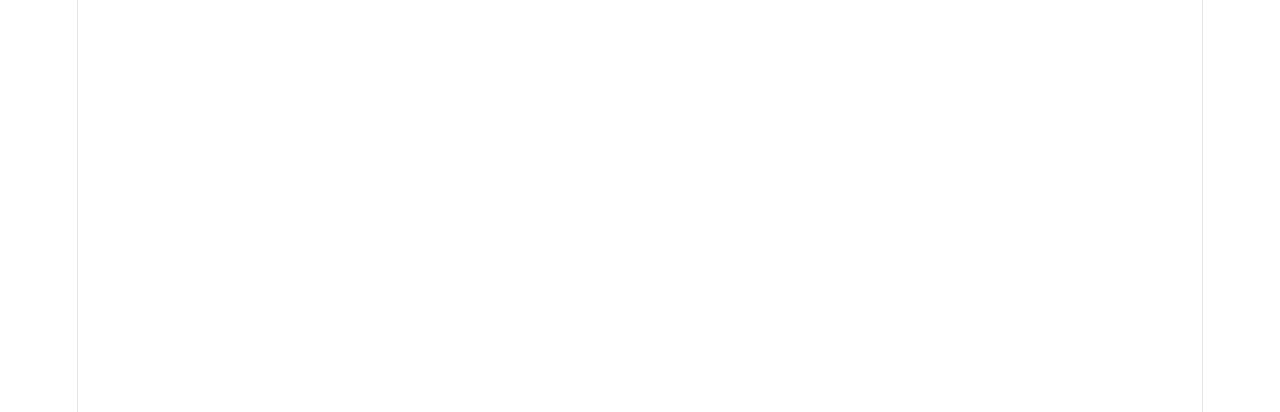
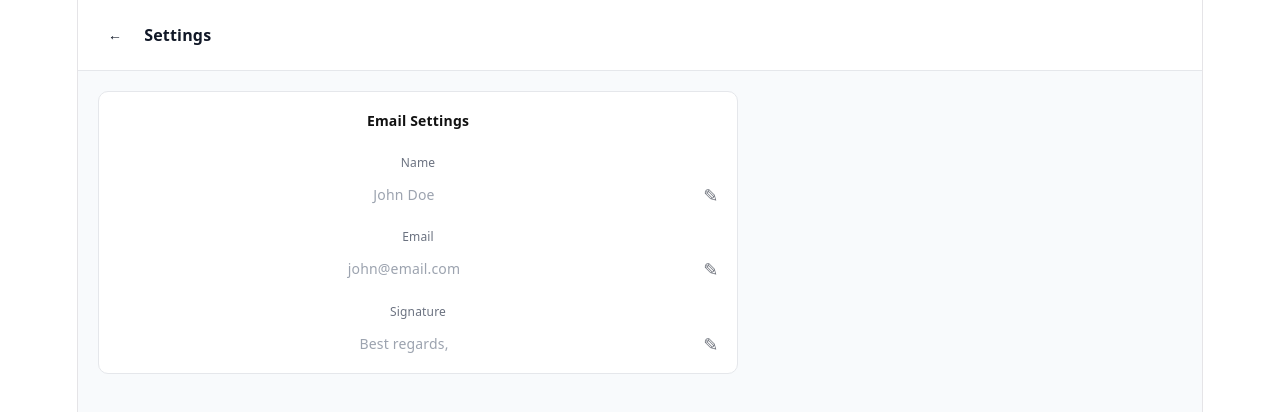
Before and after one commit to davidfitz314/ai-ops-suite-POC, a React (Vite) app: page /settings in a window 1280 px wide. Before the commit this address had no page. Shown: the top 412 px of the page. Built offline with nearby package versions, Linux system fonts and the light colour scheme.

Commit message:
task updates, settings module

```diff
--- a/src/App.tsx
+++ b/src/App.tsx
@@ -3,6 +3,7 @@ import EmailApp from "./modules/email";
 import { Landing } from "./modules/platform";
 import TasksApp from "./modules/tasks";
 import { TaskProvider } from "./shared/context/TaskContext";
+import SettingsApp from "./modules/settings";
 
 export default function App() {
   return (
@@ -12,6 +13,7 @@ export default function App() {
           <Route path="/" element={<Landing />} />
           <Route path="/email" element={<EmailApp />} />
           <Route path="/tasks" element={<TasksApp />} />
+          <Route path="/settings" element={<SettingsApp />} />
         </Routes>
       </BrowserRouter>
     </TaskProvider>
--- a/src/modules/email/EmailApp.tsx
+++ b/src/modules/email/EmailApp.tsx
@@ -8,6 +8,7 @@ import { theme } from "../../shared/theme";
 import TopBar from "../../shared/components/TopBar";
 import TaskPanel from "./components/TaskPanel";
 import { useTasks } from "../../shared/context/TaskContext";
+import { useNavigate } from "react-router-dom";
 
 const styles = {
   container: css({
@@ -46,6 +47,7 @@ const styles = {
 };
 
 export default function EmailApp() {
+  const navigate = useNavigate();
   const { tasks, addTask } = useTasks();
   const [showTasks, setShowTasks] = useState(false);
 
@@ -82,13 +84,14 @@ export default function EmailApp() {
   };
 
   const handleCreateTask = () => {
-    if (!selected?.extractedTask) return;
+    const fallback = selected?.subject || "Follow-up task";
 
-    addTask({
-      id: Date.now(),
-      title: selected.extractedTask,
-      status: "open",
-      createdAt: Date.now(),
+    const taskText = selected?.extractedTask || fallback;
+
+    navigate("/tasks", {
+      state: {
+        prefill: taskText,
+      },
     });
   };
 
--- a/src/modules/platform/components/Landing.tsx
+++ b/src/modules/platform/components/Landing.tsx
@@ -2,6 +2,8 @@ import { css } from "@emotion/css";
 import { useNavigate } from "react-router-dom";
 import { theme } from "../../../shared/theme";
 import TopBar from "../../../shared/components/TopBar";
+import { useTasks } from "../../../shared/context/TaskContext";
+import StatusDot from "../../../shared/components/StatusDot";
 
 const styles = {
   container: css({
@@ -81,10 +83,32 @@ const styles = {
     color: theme.colors.textSecondary,
     textAlign: "center",
   }),
+
+  taskStats: css({
+    marginTop: 10,
+    display: "flex",
+    flexDirection: "column",
+    gap: 4,
+  }),
+
+  statRow: css({
+    display: "flex",
+    alignItems: "center",
+    gap: 6,
+    fontSize: 12,
+    color: theme.colors.textSecondary,
+  }),
 };
 
 export default function Landing() {
   const navigate = useNavigate();
+  const { tasks } = useTasks();
+
+  const counts = {
+    open: tasks.filter((t) => t.status === "open").length,
+    inProgress: tasks.filter((t) => t.status === "inProgress").length,
+    done: tasks.filter((t) => t.status === "done").length,
+  };
 
   return (
     <div className={styles.container}>
@@ -108,7 +132,32 @@ export default function Landing() {
           </div>
 
           <div className={styles.card} onClick={() => navigate("/tasks")}>
-            📋 Task Manager
+            <div>🧾 Task Manager</div>
+
+            <div className={styles.taskStats}>
+              {counts.open > 0 && (
+                <div className={styles.statRow}>
+                  <StatusDot status="open" />
+                  Open ({counts.open})
+                </div>
+              )}
+              {counts.inProgress > 0 && (
+                <div className={styles.statRow}>
+                  <StatusDot status="inProgress" />
+                  In Progress ({counts.inProgress})
+                </div>
+              )}
+              {counts.done > 0 && (
+                <div className={styles.statRow}>
+                  <StatusDot status="done" />
+                  Done ({counts.done})
+                </div>
+              )}
+            </div>
+          </div>
+
+          <div className={styles.card} onClick={() => navigate("/settings")}>
+            ⚙️ Settings
           </div>
         </div>
       </div>
--- /dev/null
+++ b/src/modules/settings/SettingsApp.tsx
@@ -0,0 +1,28 @@
+import { css } from "@emotion/css";
+import TopBar from "../../shared/components/TopBar";
+import { theme } from "../../shared/theme";
+import EmailSettings from "./components/EmailSettings";
+
+const styles = {
+  container: css({
+    display: "flex",
+    flexDirection: "column",
+    height: "100vh",
+    background: theme.colors.background,
+  }),
+
+  content: css({
+    padding: 20,
+  }),
+};
+
+export default function SettingsApp() {
+  return (
+    <div className={styles.container}>
+      <TopBar title="Settings" showBack />
+      <div className={styles.content}>
+        <EmailSettings />
+      </div>
+    </div>
+  );
+}
--- /dev/null
+++ b/src/modules/settings/components/EmailSettings.tsx
@@ -0,0 +1,213 @@
+import { useState } from "react";
+import { css } from "@emotion/css";
+import { theme } from "../../../shared/theme";
+import Input from "../../../shared/components/Input";
+import TextArea from "../../../shared/components/TextArea";
+import Button from "../../../shared/components/Button";
+
+const styles = {
+  container: css({
+    display: "flex",
+    flexDirection: "column",
+    gap: 20,
+    maxWidth: 640,
+  }),
+
+  card: css({
+    background: "#ffffff", // 👈 force light surface
+    color: "#111111", // 👈 force correct text color
+    border: `1px solid ${theme.colors.border}`,
+    borderRadius: 10,
+    padding: 16,
+    display: "flex",
+    flexDirection: "column",
+    gap: 16,
+  }),
+
+  sectionTitle: css({
+    fontSize: 14,
+    fontWeight: 600,
+  }),
+
+  field: css({
+    display: "flex",
+    flexDirection: "column",
+    gap: 6,
+  }),
+
+  label: css({
+    fontSize: 12,
+    color: theme.colors.textSecondary,
+  }),
+
+  row: css({
+    display: "flex",
+    alignItems: "center",
+    gap: 8,
+  }),
+
+  value: css({
+    flex: 1,
+    fontSize: 14,
+    color: theme.colors.textMuted,
+  }),
+
+  input: css({
+    background: "transparent",
+    flex: 1,
+    color: "#444",
+  }),
+
+  editIcon: css({
+    cursor: "pointer",
+    width: 20,
+    height: 20,
+    display: "flex",
+    alignItems: "center",
+    justifyContent: "center",
+    color: theme.colors.textPrimary,
+    opacity: 0.6,
+    borderRadius: 6,
+
+    "&:hover": {
+      opacity: 1,
+      background: theme.colors.surfaceSubtle,
+    },
+  }),
+
+  footer: css({
+    display: "flex",
+    justifyContent: "flex-end",
+    gap: 10,
+  }),
+};
+
+export default function EmailSettings() {
+  const [name, setName] = useState("John Doe");
+  const [email, setEmail] = useState("john@email.com");
+  const [signature, setSignature] = useState("Best regards,");
+
+  const [editing, setEditing] = useState({
+    name: false,
+    email: false,
+    signature: false,
+  });
+
+  const isEditing = editing.name || editing.email || editing.signature;
+
+  const toggleEdit = (key: keyof typeof editing) => {
+    setEditing((prev) => ({
+      ...prev,
+      [key]: !prev[key],
+    }));
+  };
+
+  const handleSave = () => {
+    // TODO: persist settings (localStorage or backend)
+
+    setEditing({
+      name: false,
+      email: false,
+      signature: false,
+    });
+  };
+
+  return (
+    <div className={styles.container}>
+      <div className={styles.card}>
+        <div className={styles.sectionTitle}>Email Settings</div>
+
+        {/* Name */}
+        <div className={styles.field}>
+          <div className={styles.label}>Name</div>
+
+          <div className={styles.row}>
+            {editing.name ? (
+              <Input
+                className={styles.input}
+                value={name}
+                onChange={(e) => setName(e.target.value)}
+              />
+            ) : (
+              <div className={styles.value}>{name}</div>
+            )}
+
+            <div className={styles.editIcon} onClick={() => toggleEdit("name")}>
+              ✎
+            </div>
+          </div>
+        </div>
+
+        {/* Email */}
+        <div className={styles.field}>
+          <div className={styles.label}>Email</div>
+
+          <div className={styles.row}>
+            {editing.email ? (
+              <Input
+                className={styles.input}
+                value={email}
+                onChange={(e) => setEmail(e.target.value)}
+              />
+            ) : (
+              <div className={styles.value}>{email}</div>
+            )}
+
+            <div
+              className={styles.editIcon}
+              onClick={() => toggleEdit("email")}
+            >
+              ✎
+            </div>
+          </div>
+        </div>
+
+        {/* Signature */}
+        <div className={styles.field}>
+          <div className={styles.label}>Signature</div>
+
+          {editing.signature ? (
+            <TextArea
+              value={signature}
+              onChange={(e) => setSignature(e.target.value)}
+            />
+          ) : (
+            <div className={styles.row}>
+              <div className={styles.value}>{signature}</div>
+
+              <div
+                className={styles.editIcon}
+                onClick={() => toggleEdit("signature")}
+              >
+                ✎
+              </div>
+            </div>
+          )}
+        </div>
+      </div>
+
+      {/* Save Button */}
+      {isEditing && (
+        <div className={styles.footer}>
+          <Button
+            variant="text"
+            onClick={() => {
+              // reset editing + revert values if needed
+              setEditing({
+                name: false,
+                email: false,
+                signature: false,
+              });
+
+              // TODO: optionally reset values to last saved state
+            }}
+          >
+            Cancel
+          </Button>
+
+          <Button onClick={handleSave}>Save</Button>
+        </div>
+      )}
+    </div>
+  );
+}
--- /dev/null
+++ b/src/modules/settings/index.ts
@@ -0,0 +1 @@
+export { default } from "./SettingsApp";
--- a/src/modules/tasks/TasksApp.tsx
+++ b/src/modules/tasks/TasksApp.tsx
@@ -1,4 +1,4 @@
-import { useState } from "react";
+import { useEffect, useState } from "react";
 import { css } from "@emotion/css";
 import TopBar from "../../shared/components/TopBar";
 import TaskList from "./components/TaskList";
@@ -6,6 +6,7 @@ import TaskDetail from "./components/TaskDetail";
 import { useTasks } from "../../shared/context/TaskContext";
 import { theme } from "../../shared/theme";
 import type { Task } from "./types";
+import { useLocation, useNavigate } from "react-router-dom";
 
 const styles = {
   container: css({
@@ -28,6 +29,10 @@ const styles = {
 };
 
 export default function TasksApp() {
+  const location = useLocation();
+  const navigate = useNavigate();
+  // TODO: clear prefill after use (prevent reuse on refresh/navigation)
+  const prefill = location.state?.prefill;
   const { tasks, addTask } = useTasks();
   const [selectedId, setSelectedId] = useState<number | undefined>(
     tasks[0]?.id
@@ -35,6 +40,12 @@ export default function TasksApp() {
 
   const selected = tasks.find((t) => t.id === selectedId);
 
+  useEffect(() => {
+    if (prefill) {
+      // remove state so it doesn't persist
+      navigate(location.pathname, { replace: true });
+    }
+  }, [prefill, navigate, location.pathname]);
 
   // TODO: Add automatic scrolling to newly created task in task list
   const handleCreateTask = (title: string) => {
@@ -57,7 +68,12 @@ export default function TasksApp() {
 
       <div className={styles.content}>
         <div className={styles.sidebar}>
-          <TaskList selectedId={selectedId} onSelect={setSelectedId} onCreateTask={handleCreateTask} />
+          <TaskList
+            selectedId={selectedId}
+            onSelect={setSelectedId}
+            onCreateTask={handleCreateTask}
+            prefill={prefill}
+          />
         </div>
 
         <TaskDetail task={selected} />
--- a/src/modules/tasks/components/TaskDetail.tsx
+++ b/src/modules/tasks/components/TaskDetail.tsx
@@ -3,9 +3,9 @@ import { css } from "@emotion/css";
 import type { Task } from "../types";
 import { useTasks } from "../../../shared/context/TaskContext";
 import { theme } from "../../../shared/theme";
-import TextArea from "../../../shared/components/TextArea";
 import Button from "../../../shared/components/Button";
 import StatusDot from "../../../shared/components/StatusDot";
+import Input from "../../../shared/components/Input";
 
 const styles = {
   container: css({
@@ -61,13 +61,11 @@ export default function TaskDetail({ task }: { task?: Task }) {
     <div className={styles.container}>
       <div className={styles.title}>Task</div>
 
-      <TextArea
+      <Input
         value={title}
         onChange={(e) => {
           const newTitle = e.target.value;
           setTitle(newTitle);
-          // TODO: Add visual indicator for "saving..." or "live update in progress"
-          // e.g. debounce updates or show temporary "Saving..." state
 
           updateTask({
             ...task,
--- a/src/shared/components/Button.tsx
+++ b/src/shared/components/Button.tsx
@@ -32,15 +32,29 @@ const styles = {
       background: theme.colors.surfaceSubtle,
     },
   }),
+
+  text: css({
+    background: "transparent",
+    color: theme.colors.textSecondary,
+    padding: "6px 8px",
+
+    "&:hover": {
+      background: "transparent",
+      color: theme.colors.textPrimary,
+    },
+  }),
 };
 
 export default function Button({
   children,
   variant = "primary",
-  onClick,
-}: ButtonProps) {
+  ...props
+}: {
+  children: React.ReactNode;
+  variant?: "primary" | "secondary" | "text";
+} & React.ButtonHTMLAttributes<HTMLButtonElement>) {
   return (
-    <button className={`${styles.base} ${styles[variant]}`} onClick={onClick}>
+    <button className={`${styles.base} ${styles[variant]}`} {...props}>
       {children}
     </button>
   );
--- a/src/shared/components/Input.tsx
+++ b/src/shared/components/Input.tsx
@@ -4,19 +4,38 @@ import { theme } from "../theme";
 const styles = {
   base: css({
     width: "100%",
-    height: 36,
+    height: 32,
     padding: "0 10px",
     borderRadius: 6,
-    border: `1px solid ${theme.colors.border}`,
-    background: theme.colors.surface,
-    color: theme.colors.textPrimary,
     fontSize: 14,
     outline: "none",
+    border: `1px solid ${theme.colors.border}`,
     transition: "all 0.15s ease",
+    color: theme.colors.textPrimary,
 
     "::placeholder": {
       color: theme.colors.textMuted,
     },
+  }),
+
+  // 👇 for inline edit (EmailSettings)
+  inline: css({
+    background: "transparent",
+    border: "1px solid transparent",
+
+    ":hover": {
+      background: theme.colors.surfaceSubtle,
+    },
+
+    ":focus": {
+      borderColor: theme.colors.primary,
+      background: theme.colors.surface,
+    },
+  }),
+
+  // 👇 for main inputs (TaskDetail)
+  default: css({
+    background: theme.colors.surface,
 
     ":focus": {
       borderColor: theme.colors.primary,
@@ -25,8 +44,11 @@ const styles = {
   }),
 };
 
-export default function Input(
-  props: React.InputHTMLAttributes<HTMLInputElement>
-) {
-  return <input className={styles.base} {...props} />;
+export default function Input({
+  variant = "default",
+  ...props
+}: {
+  variant?: "default" | "inline";
+} & React.InputHTMLAttributes<HTMLInputElement>) {
+  return <input className={`${styles.base} ${styles[variant]}`} {...props} />;
 }
```
Also changed, not shown: src/modules/tasks/components/TaskList.tsx (+9 -4 lines), src/shared/components/TextArea.tsx (+9 -4 lines).
